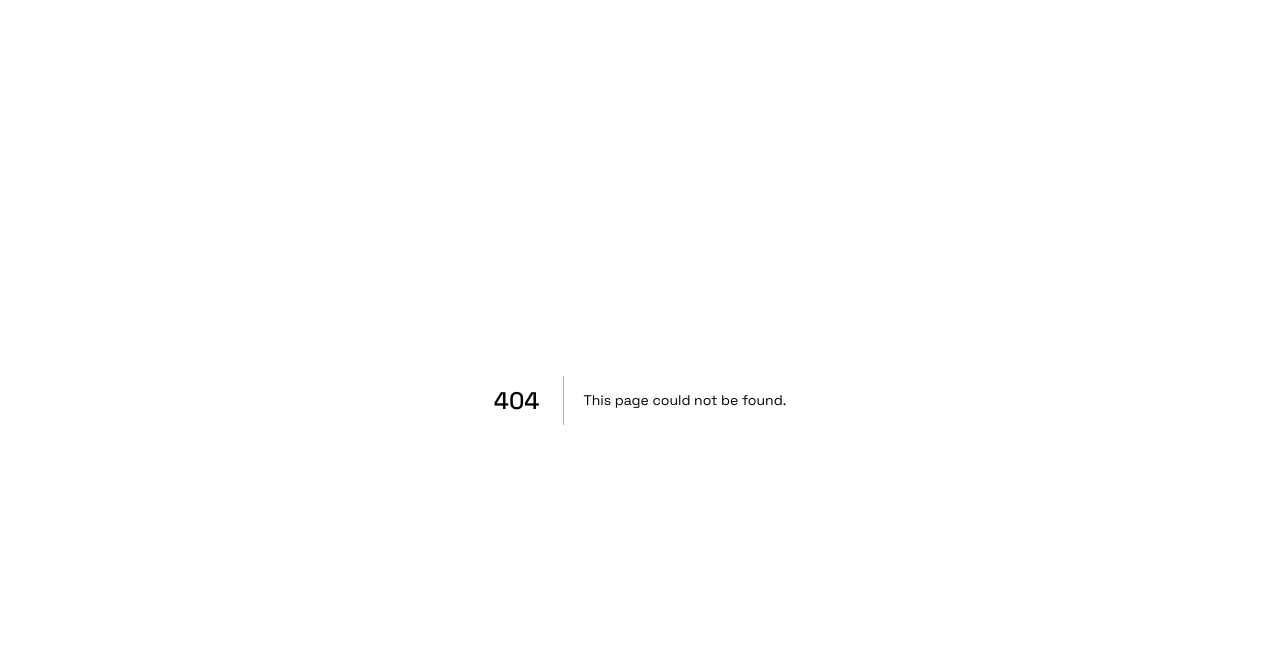
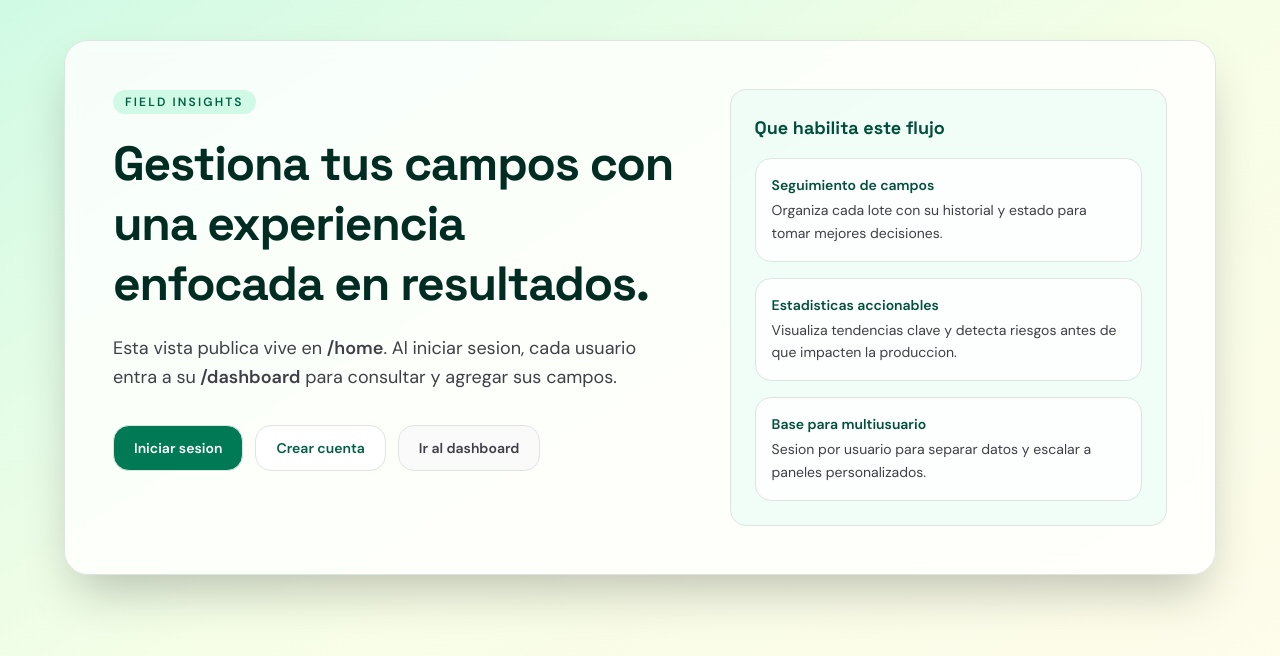
Before and after one commit to Lu-Luou/ratin_hackitba, a Next.js app: page /home in a window 1280 px wide. Before the commit this address had no page. Shown: the top 656 px of the page. Built offline with nearby package versions, Linux system fonts and the light colour scheme.

Commit message:
refactor front con home, sesiones y dashboard

```diff
--- a/src/app/auth/actions.ts
+++ b/src/app/auth/actions.ts
@@ -61,7 +61,7 @@ export async function signIn(formData: FormData) {
     redirectWithMessage("No se pudo iniciar sesion.");
   }
 
-  redirect("/");
+  redirect("/dashboard");
 }
 
 export async function signUp(formData: FormData) {
@@ -91,7 +91,7 @@ export async function signUp(formData: FormData) {
     redirectWithMessage("No se pudo crear la cuenta.");
   }
 
-  redirectWithMessage("Cuenta creada. Ya puedes iniciar sesion sin confirmar email.");
+  redirect("/dashboard");
 }
 
 export async function signOut() {
--- a/src/app/auth/callback/route.ts
+++ b/src/app/auth/callback/route.ts
@@ -7,7 +7,7 @@ export async function GET(request: Request) {
   const tokenHash = requestUrl.searchParams.get("token_hash");
   const type = requestUrl.searchParams.get("type") as EmailOtpType | null;
   const code = requestUrl.searchParams.get("code");
-  const next = requestUrl.searchParams.get("next") ?? "/";
+  const next = requestUrl.searchParams.get("next") ?? "/dashboard";
   const supabase = await createSupabaseServerClient();
 
   if (tokenHash && type) {
--- a/src/app/auth/page.tsx
+++ b/src/app/auth/page.tsx
@@ -38,10 +38,10 @@ export default async function AuthPage({ searchParams }: AuthPageProps) {
             <p className="mt-1 text-sm font-medium text-zinc-100">{user.email}</p>
             <div className="mt-4 flex flex-wrap gap-3">
               <Link
-                href="/"
+                href="/dashboard"
                 className="rounded-full border border-zinc-700 bg-zinc-800 px-4 py-2 text-sm text-zinc-100 transition hover:bg-zinc-700"
               >
-                Ir al inicio
+                Ir al dashboard
               </Link>
               <form action={signOut}>
                 <button
--- /dev/null
+++ b/src/app/dashboard/page.tsx
@@ -0,0 +1,5 @@
+import { FieldInsightsApp } from "@/components/layout/FieldInsightsApp";
+
+export default function DashboardPage() {
+  return <FieldInsightsApp view="dashboard" />;
+}
--- /dev/null
+++ b/src/app/home/page.tsx
@@ -0,0 +1,72 @@
+import Link from "next/link";
+
+const features = [
+  {
+    title: "Seguimiento de campos",
+    description: "Organiza cada lote con su historial y estado para tomar mejores decisiones.",
+  },
+  {
+    title: "Estadisticas accionables",
+    description: "Visualiza tendencias clave y detecta riesgos antes de que impacten la produccion.",
+  },
+  {
+    title: "Base para multiusuario",
+    description: "Sesion por usuario para separar datos y escalar a paneles personalizados.",
+  },
+];
+
+export default function HomePresentationPage() {
+  return (
+    <main className="min-h-screen bg-linear-to-br from-emerald-100 via-lime-50 to-amber-50 px-6 py-10 text-zinc-900 sm:px-10">
+      <section className="mx-auto w-full max-w-6xl overflow-hidden rounded-3xl border border-emerald-200/60 bg-white/80 shadow-2xl backdrop-blur">
+        <div className="grid gap-8 p-8 sm:p-12 lg:grid-cols-[1.3fr_1fr] lg:gap-12">
+          <div>
+            <p className="inline-flex rounded-full bg-emerald-100 px-3 py-1 text-xs font-semibold uppercase tracking-[0.18em] text-emerald-800">
+              Field Insights
+            </p>
+            <h1 className="mt-5 text-4xl font-black leading-tight tracking-tight text-emerald-950 sm:text-5xl">
+              Gestiona tus campos con una experiencia enfocada en resultados.
+            </h1>
+            <p className="mt-5 max-w-2xl text-base leading-relaxed text-zinc-700 sm:text-lg">
+              Esta vista publica vive en <span className="font-semibold">/home</span>. Al iniciar sesion, cada usuario entra a su
+              <span className="font-semibold"> /dashboard</span> para consultar y agregar sus campos.
+            </p>
+
+            <div className="mt-8 flex flex-wrap items-center gap-3">
+              <Link
+                href="/login"
+                className="rounded-xl border border-emerald-700 bg-emerald-700 px-5 py-3 text-sm font-semibold text-white transition hover:bg-emerald-800"
+              >
+                Iniciar sesion
+              </Link>
+              <Link
+                href="/signup"
+                className="rounded-xl border border-emerald-200 bg-white px-5 py-3 text-sm font-semibold text-emerald-800 transition hover:border-emerald-300 hover:bg-emerald-50"
+              >
+                Crear cuenta
+              </Link>
+              <Link
+                href="/dashboard"
+                className="rounded-xl border border-zinc-300 bg-zinc-50 px-5 py-3 text-sm font-semibold text-zinc-700 transition hover:border-zinc-400 hover:bg-zinc-100"
+              >
+                Ir al dashboard
+              </Link>
+            </div>
+          </div>
+
+          <div className="rounded-2xl border border-emerald-200 bg-emerald-50/70 p-6">
+            <h2 className="text-lg font-bold text-emerald-900">Que habilita este flujo</h2>
+            <ul className="mt-4 space-y-4">
+              {features.map((feature) => (
+                <li key={feature.title} className="rounded-xl border border-emerald-100 bg-white/80 p-4">
+                  <p className="text-sm font-semibold text-emerald-900">{feature.title}</p>
+                  <p className="mt-1 text-sm leading-relaxed text-zinc-700">{feature.description}</p>
+                </li>
+              ))}
+            </ul>
+          </div>
+        </div>
+      </section>
+    </main>
+  );
+}
--- a/src/app/login/page.jsx
+++ b/src/app/login/page.jsx
@@ -50,7 +50,7 @@ export default function CampoIALogin() {
         throw new Error(payload?.error ?? "No se pudo iniciar sesion.");
       }
 
-      router.push("/auth?message=Sesion%20iniciada%20correctamente.");
+      router.push("/dashboard");
       router.refresh();
     } catch (requestError) {
       setError(requestError instanceof Error ? requestError.message : "No se pudo iniciar sesion.");
--- a/src/app/page.jsx
+++ b/src/app/page.jsx
@@ -1,5 +1,16 @@
-import { FieldInsightsApp } from "@/components/layout/FieldInsightsApp";
+import { redirect } from "next/navigation";
+import { hasSupabaseServerEnv } from "@/lib/supabase/config";
+import { createSupabaseServerClient } from "@/lib/supabase/server";
 
-export default function HomePage() {
-  return <FieldInsightsApp view="dashboard" />;
+export default async function RootPage() {
+  if (!hasSupabaseServerEnv()) {
+    redirect("/home");
+  }
+
+  const supabase = await createSupabaseServerClient();
+  const {
+    data: { user },
+  } = await supabase.auth.getUser();
+
+  redirect(user ? "/dashboard" : "/home");
 }
--- a/src/app/signup/page.jsx
+++ b/src/app/signup/page.jsx
@@ -81,7 +81,7 @@ export default function CampoIASignUp() {
         throw new Error(payload?.error ?? "No se pudo crear la cuenta.");
       }
 
-      router.push("/auth?message=Cuenta%20creada%20y%20sesion%20iniciada.");
+      router.push("/dashboard");
       router.refresh();
     } catch (requestError) {
       setError(requestError instanceof Error ? requestError.message : "No se pudo crear la cuenta.");
--- a/src/components/layout/TopBar.tsx
+++ b/src/components/layout/TopBar.tsx
@@ -1,5 +1,6 @@
 import Link from "next/link";
-import { usePathname } from "next/navigation";
+import { usePathname, useRouter } from "next/navigation";
+import { useState } from "react";
 import { LayoutDashboard, MessageCircle, User } from "lucide-react";
 import { DropdownMenu, DropdownMenuContent, DropdownMenuItem, DropdownMenuTrigger } from "@/components/ui/dropdown-menu";
 import { Button } from "@/components/ui/button";
@@ -7,6 +8,27 @@ import { cn } from "@/lib/utils";
 
 export function TopBar() {
   const pathname = usePathname();
+  const router = useRouter();
+  const [isSigningOut, setIsSigningOut] = useState(false);
+
+  async function handleSignOut() {
+    if (isSigningOut) {
+      return;
+    }
+
+    setIsSigningOut(true);
+
+    try {
+      await fetch("/api/auth/logout", {
+        method: "POST",
+        credentials: "include",
+      });
+    } finally {
+      router.push("/home");
+      router.refresh();
+      setIsSigningOut(false);
+    }
+  }
 
   return (
     <header className="h-14 border-b flex items-center justify-between px-4 bg-card">
@@ -16,10 +38,10 @@ export function TopBar() {
 
       <nav className="flex items-center gap-1">
         <Link
-          href="/"
+          href="/dashboard"
           className={cn(
             "flex items-center gap-2 px-4 py-2 rounded-md text-sm font-medium text-muted-foreground hover:text-foreground hover:bg-accent transition-colors",
-            pathname === "/" && "bg-accent text-foreground",
+            pathname === "/dashboard" && "bg-accent text-foreground",
           )}
         >
           <LayoutDashboard className="h-4 w-4" />
@@ -45,7 +67,9 @@ export function TopBar() {
         </DropdownMenuTrigger>
         <DropdownMenuContent align="end">
           <DropdownMenuItem>Configuración</DropdownMenuItem>
-          <DropdownMenuItem>Cerrar sesión</DropdownMenuItem>
+          <DropdownMenuItem onSelect={handleSignOut}>
+            {isSigningOut ? "Cerrando sesion..." : "Cerrar sesion"}
+          </DropdownMenuItem>
         </DropdownMenuContent>
       </DropdownMenu>
     </header>
--- a/src/lib/supabase/middleware.ts
+++ b/src/lib/supabase/middleware.ts
@@ -6,7 +6,13 @@ import type { Database } from "@/types/database";
 const PUBLIC_API_PATHS = new Set(["/api/auth/register", "/api/auth/login"]);
 
 function isPublicPage(pathname: string) {
-  return pathname === "/" || pathname.startsWith("/auth") || pathname.startsWith("/login") || pathname.startsWith("/signup");
+  return (
+    pathname === "/" ||
+    pathname.startsWith("/home") ||
+    pathname.startsWith("/auth") ||
+    pathname.startsWith("/login") ||
+    pathname.startsWith("/signup")
+  );
 }
 
 function isApiPath(pathname: string) {
```
